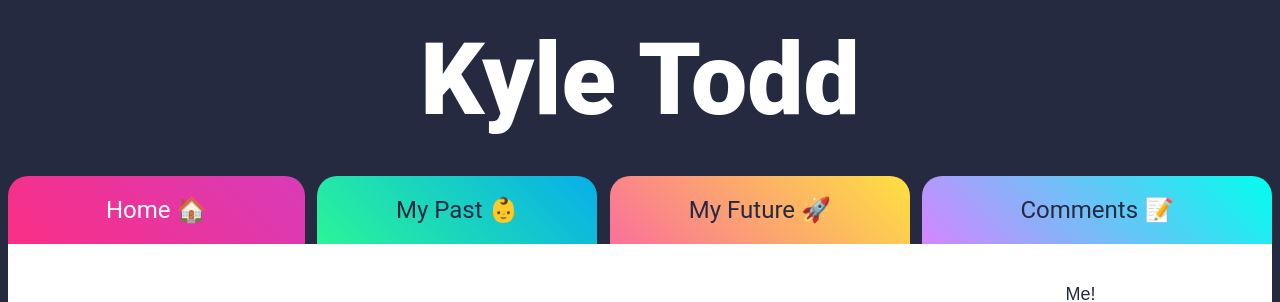
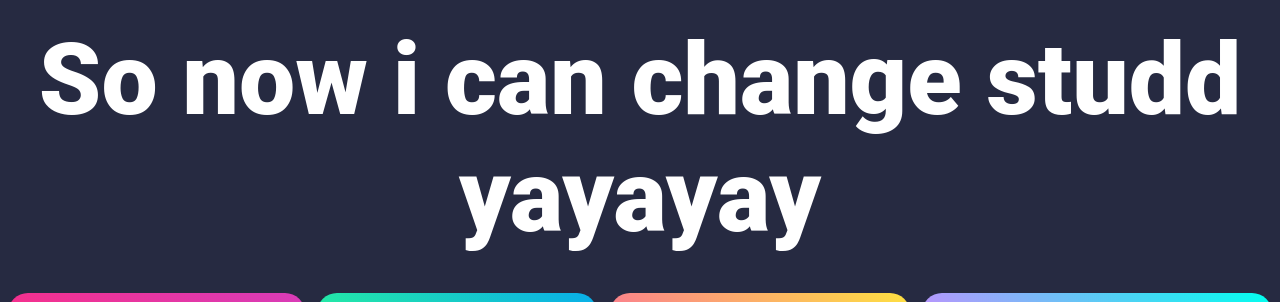
Before and after one commit to KyleTodd/KyleTodd.github.io, a plain HTML site: page index.html in a window 1280 px wide. Shown: the top 302 px of the page. Drawn offline with Linux system fonts and the light colour scheme.

Commit message:
Update index.html

```diff
--- a/index.html
+++ b/index.html
@@ -6,7 +6,7 @@
     <title>Well Hello there</title>
 
     <body>
-    <div class="heading"> Kyle Todd </div>
+    <div class="heading"> So now i can change studd yayayay </div>
     <span id='id'></span>
     <div class="gridcontainer">
       <a href="#"><div class="nav1 item current">Home 🏠</div></a>
```
